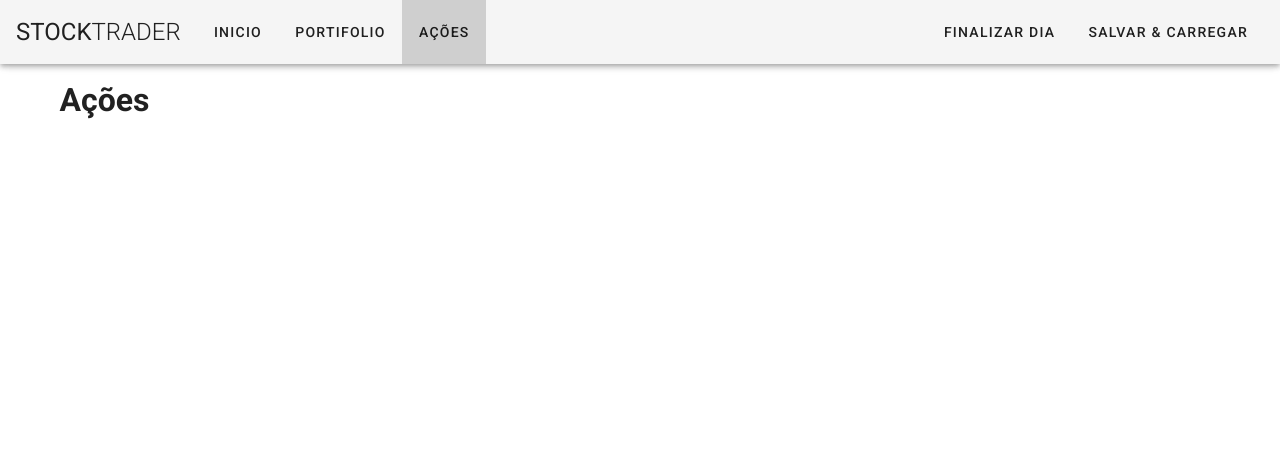
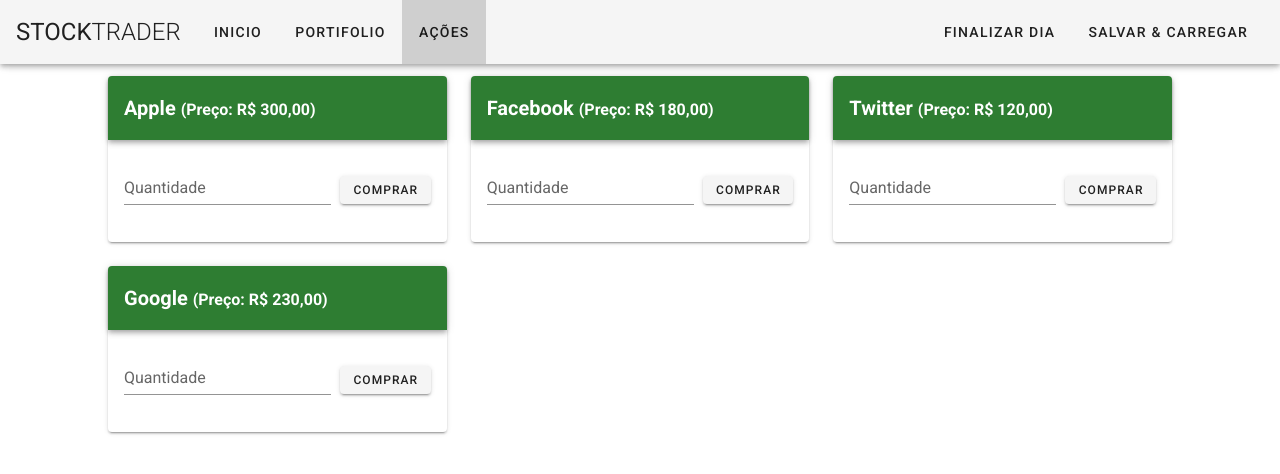
Before and after one commit to Enzo-Radel/Vue-stock_trader, a Vue app: page /stocks in a window 1280 px wide. Shown: the top 474 px of the page. Built offline with nearby package versions, Linux system fonts and the light colour scheme.

Commit message:
Tela de ações no mercado

```diff
--- a/src/App.vue
+++ b/src/App.vue
@@ -2,7 +2,7 @@
     <v-app>
         <cabecalho/>
         <v-main>
-            <v-container>
+            <v-container fluid style="width: 85%">
                 <router-view></router-view>
             </v-container>
         </v-main>
@@ -14,6 +14,6 @@
 
 export default {
   name: 'App',
-  components: {"cabecalho": Header}
+  components: {"cabecalho": Header},
 };
 </script>
--- a/src/components/stocks/Stock.vue
+++ b/src/components/stocks/Stock.vue
@@ -1,11 +1,31 @@
 <template>
-    <h1>Ação</h1>
+	<v-col sm="12" md="6" lg="4">
+		<v-card>
+		<v-toolbar color="green darken-3" dark>
+			<v-toolbar-title>
+				<strong>{{name | firstToUpper}} <small>(Preço: {{value | valueInReal}})</small></strong>
+			</v-toolbar-title>
+		</v-toolbar>
+			<v-card-text>
+				<v-text-field type="number" label="Quantidade">
+					<template v-slot:append-outer>
+						<v-btn small>Comprar</v-btn>
+					</template>
+				</v-text-field>
+			</v-card-text>
+
+		</v-card>
+	</v-col>
+
 </template>
 
 <script>
-export default {
-
-}
+	export default {
+		props: {
+			name: String,
+			value: Number,
+		},
+	}
 </script>
 
 <style>
--- a/src/components/stocks/Stocks.vue
+++ b/src/components/stocks/Stocks.vue
@@ -1,10 +1,39 @@
 <template>
-    <h1>Ações</h1>
+    <v-row>
+        <stock v-for="(stock, index) in stocks" :key="index" :name="stock.name" :value="stock.value"/>
+    </v-row>
 </template>
 
 <script>
+import Stock from './Stock.vue'
+
 export default {
+    components: {
+        "stock": Stock,
+    },
 
+    data() {
+        return {
+            stocks: [
+                {
+                    name: "apple",
+                    value: 300,
+                },
+                {
+                    name: "facebook",
+                    value: 180,
+                },
+                {
+                    name: "twitter",
+                    value: 120,
+                },
+                {
+                    name: "google",
+                    value: 230,
+                },
+            ]
+        }
+    }
 }
 </script>
 
--- a/src/main.js
+++ b/src/main.js
@@ -5,6 +5,14 @@
 
 Vue.config.productionTip = false
 
+Vue.filter('firstToUpper', function(str) {
+	return str.charAt(0).toUpperCase() + str.slice(1)
+})
+
+Vue.filter('valueInReal', function(value) {
+	return value.toLocaleString('pt-br',{style: 'currency', currency: 'BRL'});
+})
+
 new Vue({
   vuetify,
   router,
```
